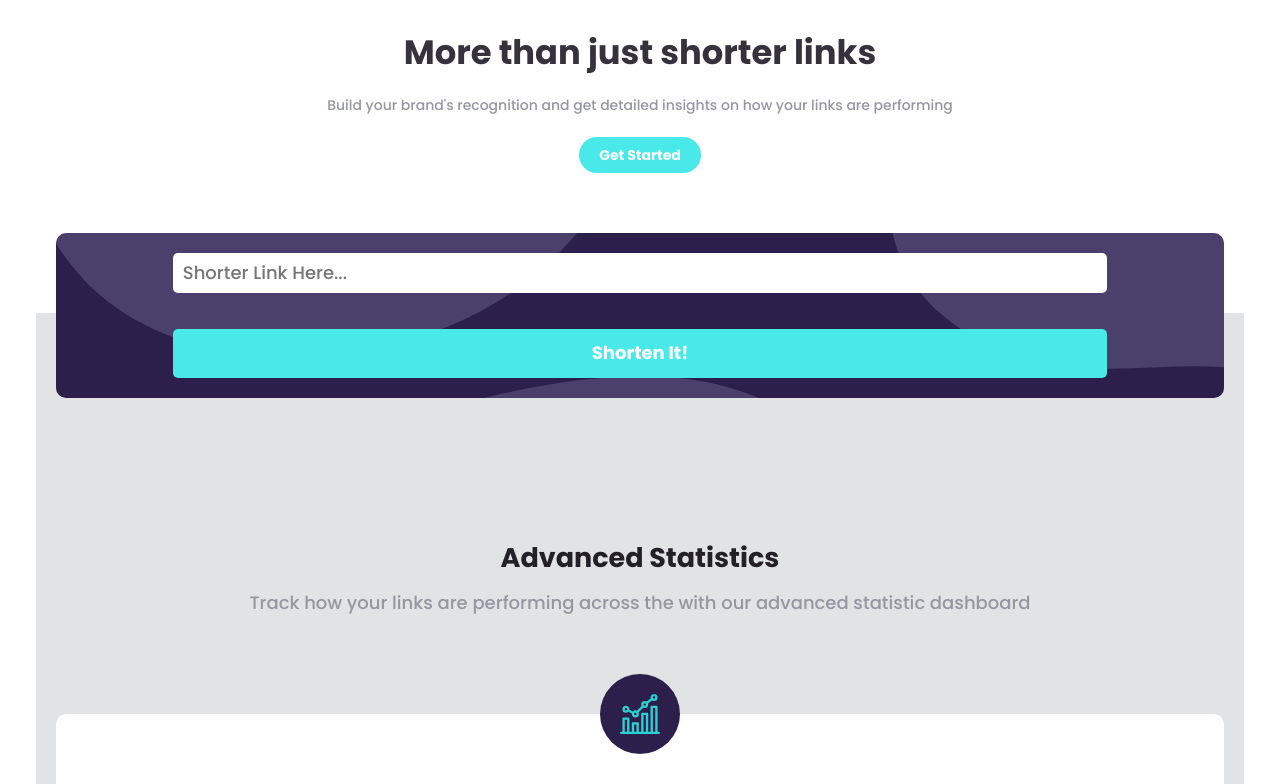
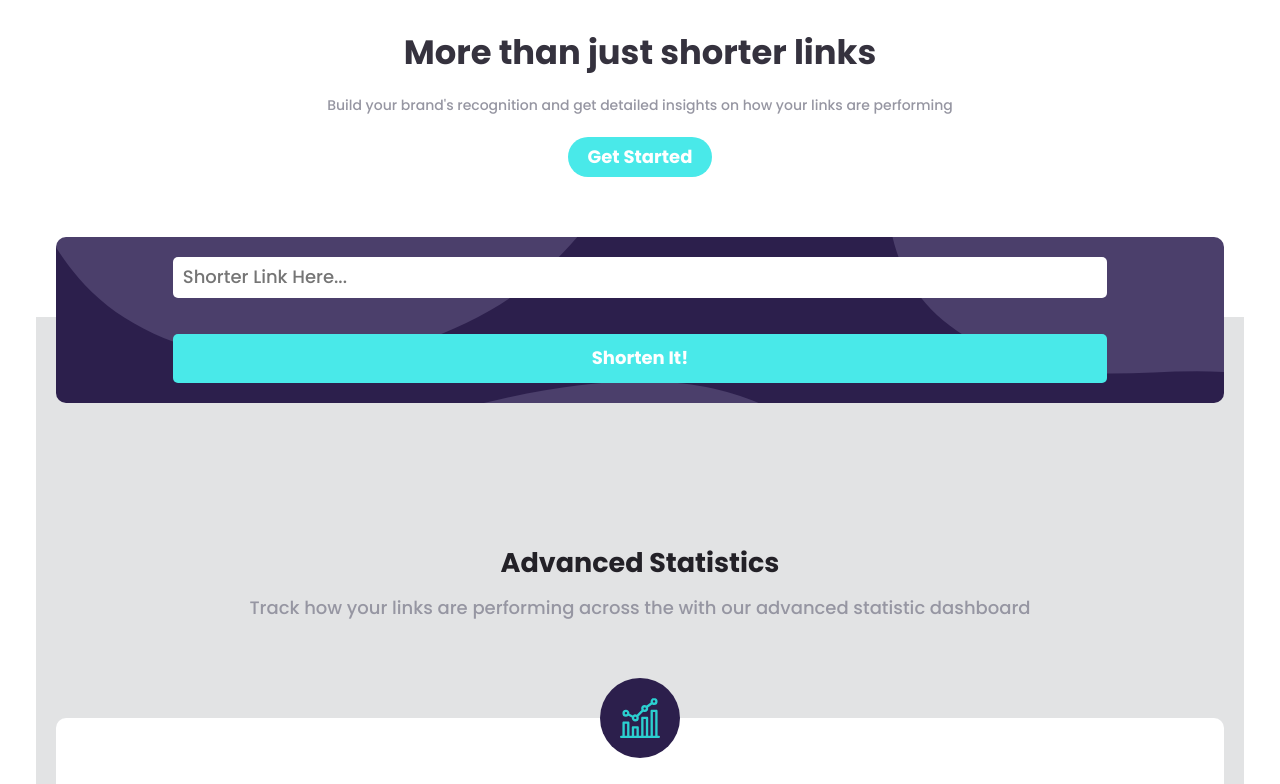
Before and after one commit to byKriz/react-url-short-api, a React (Vite) app: page / in a window 1280 px wide. Shown: the part 1260-2044 px from the top of the page. Built offline with nearby package versions, Linux system fonts and the light colour scheme.

Commit message:
ajustando el css

```diff
--- a/src/components/GetStartedBtn/GetStartedBtn.module.scss
+++ b/src/components/GetStartedBtn/GetStartedBtn.module.scss
@@ -7,5 +7,5 @@
   border-radius: 40px;
   text-decoration: none;
   font-weight: 700;
-  font-size: 14px;
+  font-size: 18px;
 }
--- a/src/containers/Hero/Hero.module.scss
+++ b/src/containers/Hero/Hero.module.scss
@@ -43,14 +43,4 @@
     font-size: 14px;
     color: $grayish-violet;
   }
-
-  a {
-    padding: 10px 20px;
-    color: white;
-    background-color: $cyan;
-    border-radius: 40px;
-    text-decoration: none;
-    font-weight: 700;
-    font-size: 14px;
-  }
 }
--- a/src/containers/StartLink/StartLink.jsx
+++ b/src/containers/StartLink/StartLink.jsx
@@ -7,7 +7,7 @@ export const StartLink = () => {
   return (
     <div className={styles.StartLink}>
       <h3>Boost your links today</h3>
-      <GetStartedBtn />
+      <GetStartedBtn/>
     </div>
   );
 };
```
